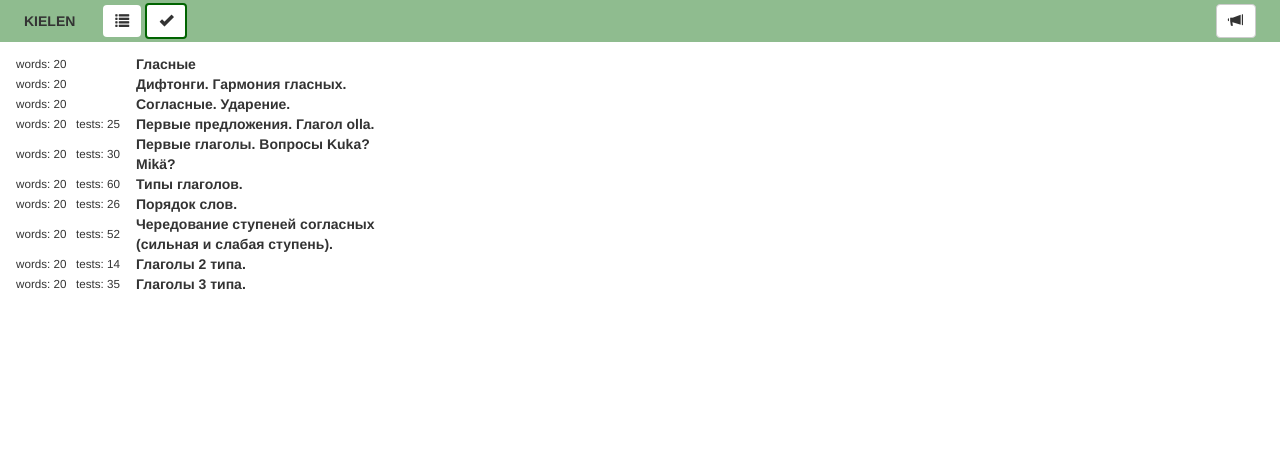
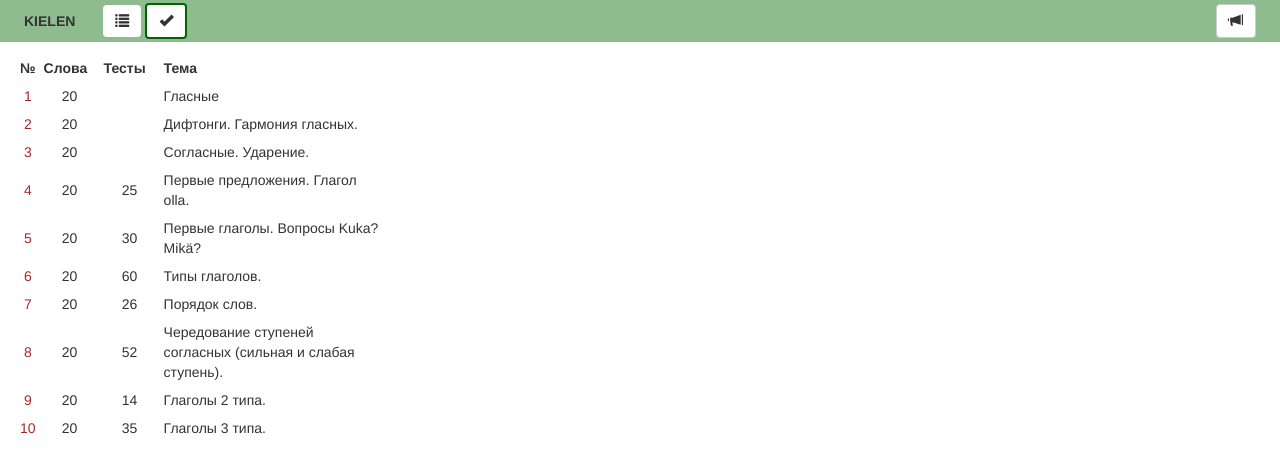
Before and after one commit to chimpook/kieli, a plain HTML site: page index.html in a window 1280 px wide. Drawn offline with Linux system fonts and the light colour scheme.

Commit message:
Изменен стиль содержания.

```diff
--- a/kielen.css
+++ b/kielen.css
@@ -38,20 +38,29 @@
     color: #1b6d85;
 }
 
+.index th,
 .index td {
-    font-size: smaller;
+    /*font-size: smaller;*/
+    padding: 4px;
 }
 
+.index td.number {
+    color: brown;
+    text-align: center;
+}
 .index td.words {
     width: 60px;
+    text-align: center;
 }
 
 .index td.tests {
     width: 60px;
+    text-align: center;
 }
 
 .index td span:hover {
     color: #0ca2ff;
+    font-weight: bolder;
 }
 
 .index td span {
--- a/kielen.js
+++ b/kielen.js
@@ -144,23 +144,28 @@ var app = {
         var index = $(".index");
 
         var index_content = "<table>";
+
+        index_content += "<tr><th>№</th><th>Слова</th><th>Тесты</th><th>Тема</th></tr>";
+
         self.parts.forEach(function(part, i, parts) {
 
             index_content += "<tr class='parts'>";
 
+            index_content += "<td class='number'>" + (i + 1) + "</td>";
+
             index_content += "<td class='words'>";
             if (part.words.length > 0) {
-                index_content += "<span data-number='" + part.number + "'>words: " + part.words.length + "</span>";
+                index_content += "<span data-number='" + part.number + "'>" + part.words.length + "</span>";
             }
             index_content += "</td>";
 
             index_content += "<td class='tests'>";
             if (part.tests.length > 0) {
-                index_content += "<span data-number='" + part.number + "'>tests: " + part.tests.length + "</span>";
+                index_content += "<span data-number='" + part.number + "'>" + part.tests.length + "</span>";
             }
             index_content += "</td>";
 
-            index_content += "<th>" + part.comment.ru + "</th>";
+            index_content += "<td>" + part.comment.ru + "</td>";
 
             index_content += "</tr>";
         });
```
